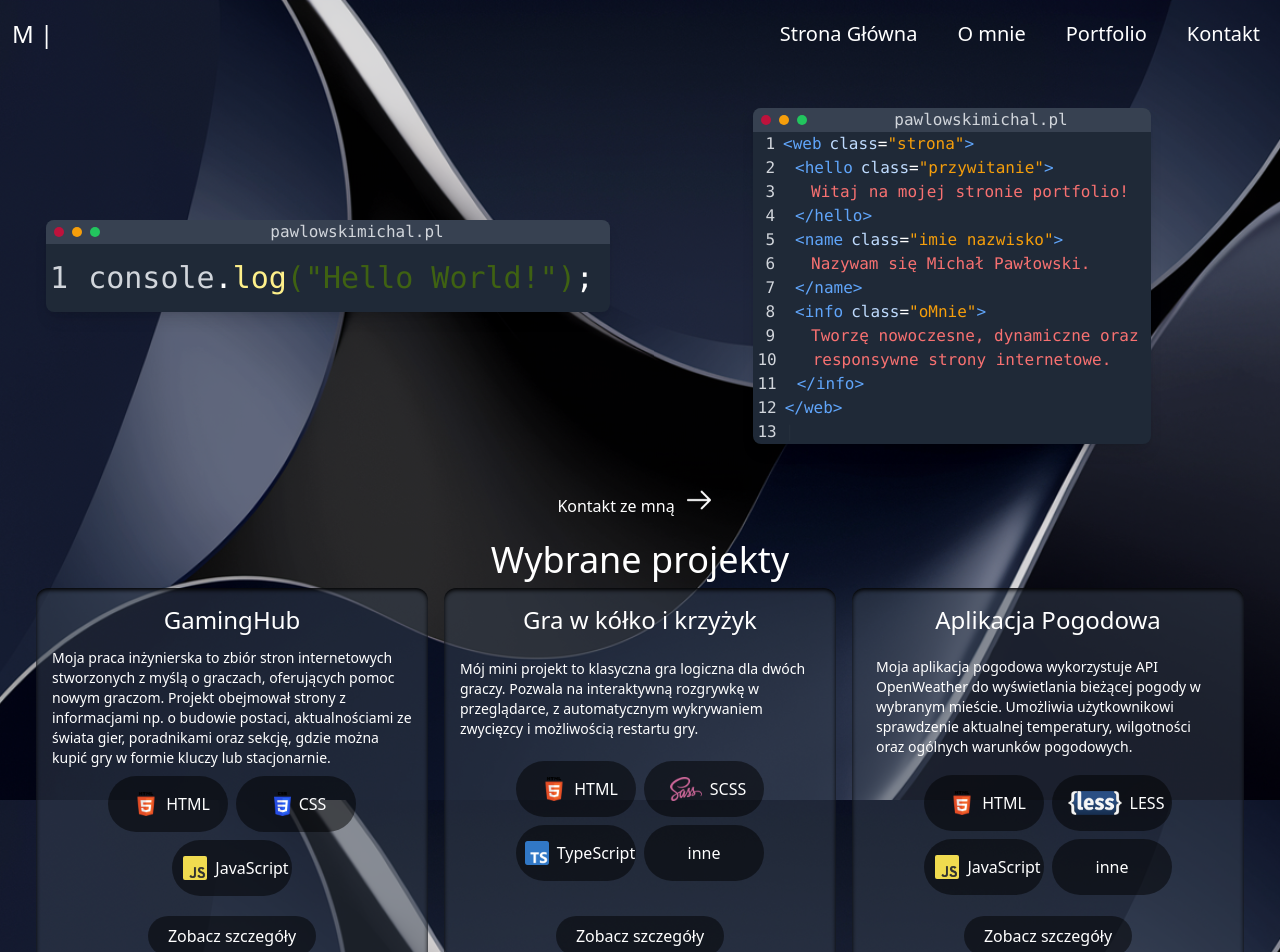
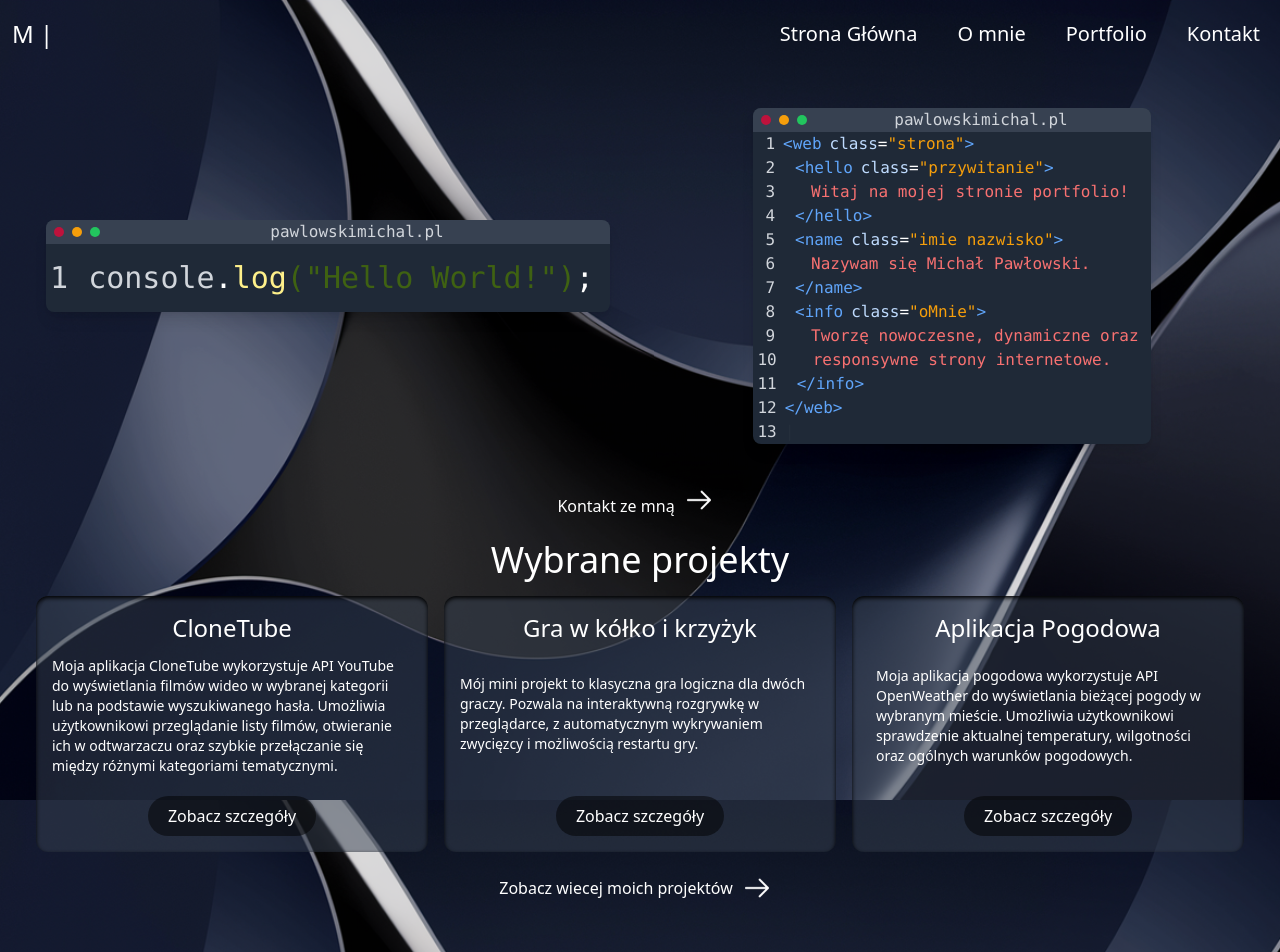
Before and after one commit to michalpawlowski-mp/pawlowskimichal.pl, a React (Vite) app: page / in a window 1280 px wide. Shown: the top 952 px of the page. Built offline with nearby package versions, Linux system fonts and the light colour scheme.

Commit message:
zmienieno wybrany projekt , poprawiono kilka elementów stylistycznych

```diff
--- a/src/components/Main/ExampleProject/ExampleProjectSection.tsx
+++ b/src/components/Main/ExampleProject/ExampleProjectSection.tsx
@@ -7,7 +7,7 @@ const ExampleProjectSection: React.FC = () => {
   return (
     <>
       <div className="flex flex-col text-center items-center w-full p-3">
-        <h3 className="text-4xl">Wybrane projekty</h3>
+        <h3 className="text-4xl mb-2">Wybrane projekty</h3>
         <div className="flex flex-col md:flex-row w-full">
           <ProjectOne />
           <ProjectTwo />
--- a/src/components/Main/ExampleProject/ProjectOne/projectOne.tsx
+++ b/src/components/Main/ExampleProject/ProjectOne/projectOne.tsx
@@ -1,7 +1,4 @@
 import React, { useState } from "react";
-import HTML from "/icons/tech/html.svg";
-import CSS from "/icons/tech/css.svg";
-import JS from "/icons/tech/js.svg";
 import ProjectOnePanel from "./projectOnePanel";
 
 const ProjectOne: React.FC = () => {
@@ -14,27 +11,19 @@ const ProjectOne: React.FC = () => {
   return (
     <>
       <div className="flex flex-col text-center justify-between items-center w-full md:w-1/3 bg-gray-700/50 p-4 md:mx-2 my-2 rounded-xl shadow-inner shadow-black">
-        <h4 className="text-2xl mb-3">GamingHub</h4>
+        <h4 className="text-2xl mb-3">CloneTube</h4>
         <p className="text-sm text-left pb-1">
-          Moja praca inżynierska to zbiór stron internetowych stworzonych z myślą o graczach, oferujących pomoc nowym
-          graczom. Projekt obejmował strony z informacjami np. o budowie postaci, aktualnościami ze świata gier,
-          poradnikami oraz sekcję, gdzie można kupić gry w formie kluczy lub stacjonarnie.
+          Moja aplikacja CloneTube wykorzystuje API YouTube do wyświetlania
+          filmów wideo w wybranej kategorii lub na podstawie wyszukiwanego
+          hasła. Umożliwia użytkownikowi przeglądanie listy filmów, otwieranie
+          ich w odtwarzaczu oraz szybkie przełączanie się między różnymi
+          kategoriami tematycznymi.
         </p>
-        <div className="flex flex-wrap justify-center">
-          <div className="w-[120px] bg-black/50 rounded-full flex items-center justify-center m-1 p-2  ">
-            <img src={HTML} alt="ikonka HTML" className=" m-2" />
-            HTML
-          </div>
-          <div className="w-[120px] bg-black/50 rounded-full flex items-center justify-center m-1 p-2  ">
-            <img src={CSS} alt="ikonka CSS" className=" m-2" />
-            CSS
-          </div>
-          <div className="w-[120px] bg-black/50 rounded-full flex items-center justify-center m-1 py-2">
-            <img src={JS} alt="ikonka JavaScript" className="rounded-sm m-2" />
-            JavaScript
-          </div>
-        </div>
-        <button onClick={toggleVisibility} className="mt-4 py-2 px-5 bg-black/50 text-white rounded-full">
+
+        <button
+          onClick={toggleVisibility}
+          className="mt-4 py-2 px-5 bg-black/50 text-white rounded-full"
+        >
           Zobacz szczegóły
         </button>
       </div>
--- a/src/components/Main/ExampleProject/ProjectThree/projectThree.tsx
+++ b/src/components/Main/ExampleProject/ProjectThree/projectThree.tsx
@@ -1,7 +1,4 @@
 import React, { useState } from "react";
-import HTML from "/icons/tech/html.svg";
-import LESS from "/icons/tech/less.svg";
-import JS from "/icons/tech/js.svg";
 import ProjectThreePanel from "./projectThreePanel";
 
 const ProjectThree: React.FC = () => {
@@ -16,25 +13,16 @@ const ProjectThree: React.FC = () => {
       <div className="flex flex-col text-center justify-between items-center w-full md:w-1/3 bg-gray-700/50 p-4 md:mx-2 my-2 rounded-xl shadow-inner shadow-black">
         <h5 className="text-2xl mb-3">Aplikacja Pogodowa</h5>
         <p className="text-left text-sm p-2 mb-1">
-          Moja aplikacja pogodowa wykorzystuje API OpenWeather do wyświetlania bieżącej pogody w wybranym mieście. Umożliwia użytkownikowi sprawdzenie aktualnej temperatury, wilgotności oraz ogólnych
-          warunków pogodowych.
+          Moja aplikacja pogodowa wykorzystuje API OpenWeather do wyświetlania
+          bieżącej pogody w wybranym mieście. Umożliwia użytkownikowi
+          sprawdzenie aktualnej temperatury, wilgotności oraz ogólnych warunków
+          pogodowych.
         </p>
-        <div className="flex flex-wrap justify-center items-center">
-          <div className="w-[120px] bg-black/50 rounded-full flex items-center justify-center m-1 p-2 ">
-            <img src={HTML} alt="ikonka HTML" className=" m-2" />
-            HTML
-          </div>
-          <div className="w-[120px] bg-black/50 rounded-full flex items-center justify-center m-1 p-2 ">
-            <img src={LESS} alt="ikonka LESS" className=" m-2" />
-            LESS
-          </div>
-          <div className="w-[120px] bg-black/50 rounded-full flex items-center justify-center m-1 p-2 ">
-            <img src={JS} alt="ikonka JavaScript" className="rounded-sm m-2" />
-            JavaScript
-          </div>
-          <div className="w-[120px] bg-black/50 rounded-full flex items-center justify-center m-1 p-4 ">inne</div>
-        </div>
-        <button onClick={toggleVisibility} className="mt-4 py-2 px-5 bg-black/50 text-white rounded-full">
+
+        <button
+          onClick={toggleVisibility}
+          className="mt-4 py-2 px-5 bg-black/50 text-white rounded-full"
+        >
           Zobacz szczegóły
         </button>
       </div>
--- a/src/components/Main/ExampleProject/ProjectTwo/projectTwo.tsx
+++ b/src/components/Main/ExampleProject/ProjectTwo/projectTwo.tsx
@@ -1,7 +1,4 @@
 import React, { useState } from "react";
-import HTML from "/icons/tech/html.svg";
-import TS from "/icons/tech/ts.svg";
-import SASS from "/icons/tech/sass.svg";
 import ProjectTwoPanel from "./projectTwoPanel";
 
 const ProjectTwo: React.FC = () => {
@@ -16,24 +13,15 @@ const ProjectTwo: React.FC = () => {
       <div className="flex flex-col text-center justify-between items-center w-full md:w-1/3 bg-gray-700/50 p-4 md:mx-2 my-2 rounded-xl shadow-inner shadow-black">
         <h4 className="text-2xl mb-2">Gra w kółko i krzyżyk</h4>
         <p className="text-sm text-left pb-1">
-          Mój mini projekt to klasyczna gra logiczna dla dwóch graczy. Pozwala na interaktywną rozgrywkę w przeglądarce, z automatycznym wykrywaniem zwycięzcy i możliwością restartu gry.
+          Mój mini projekt to klasyczna gra logiczna dla dwóch graczy. Pozwala
+          na interaktywną rozgrywkę w przeglądarce, z automatycznym wykrywaniem
+          zwycięzcy i możliwością restartu gry.
         </p>
-        <div className="flex flex-wrap justify-center">
-          <div className="w-[120px] bg-black/50 rounded-full flex items-center justify-center m-1 p-2  ">
-            <img src={HTML} alt="ikonka HTML" className=" m-2" />
-            HTML
-          </div>
-          <div className="w-[120px] bg-black/50 rounded-full flex items-center justify-center m-1 p-2  ">
-            <img src={SASS} alt="ikonka SASS/SCSS" className=" m-2" />
-            SCSS
-          </div>
-          <div className="w-[120px] bg-black/50 rounded-full flex items-center justify-center m-1 p-2  ">
-            <img src={TS} alt="ikonka JavaScript" className=" m-2" />
-            TypeScript
-          </div>
-          <div className="w-[120px] bg-black/50 rounded-full flex items-center justify-center m-1 p-4 ">inne</div>
-        </div>
-        <button onClick={toggleVisibility} className="mt-4 py-2 px-5 bg-black/50 text-white rounded-full">
+
+        <button
+          onClick={toggleVisibility}
+          className="mt-4 py-2 px-5 bg-black/50 text-white rounded-full"
+        >
           Zobacz szczegóły
         </button>
       </div>
--- a/src/components/Main/ExampleProject/ProjectTwo/projectTwoPanel.tsx
+++ b/src/components/Main/ExampleProject/ProjectTwo/projectTwoPanel.tsx
@@ -83,6 +83,11 @@ const ProjectTwoPanel: React.FC<ProjectTwoProps> = ({ toggleVisibility }) => {
               <img src={TS} alt="ikonka JavaScript" className="w-[20px] m-2" />
               TypeScript
             </div>
+          </div>
+          <div className="flex flex-wrap justify-center">
+            <p className="w-full text-left text-xl">
+              Użyte narzędzia developerskie:
+            </p>
             <div className="w-[150px] p-1 bg-black/50  rounded-full m-1 flex items-center justify-center">
               <img
                 src={npm}
```
Also changed, not shown: index.html (+19 -5 lines).
